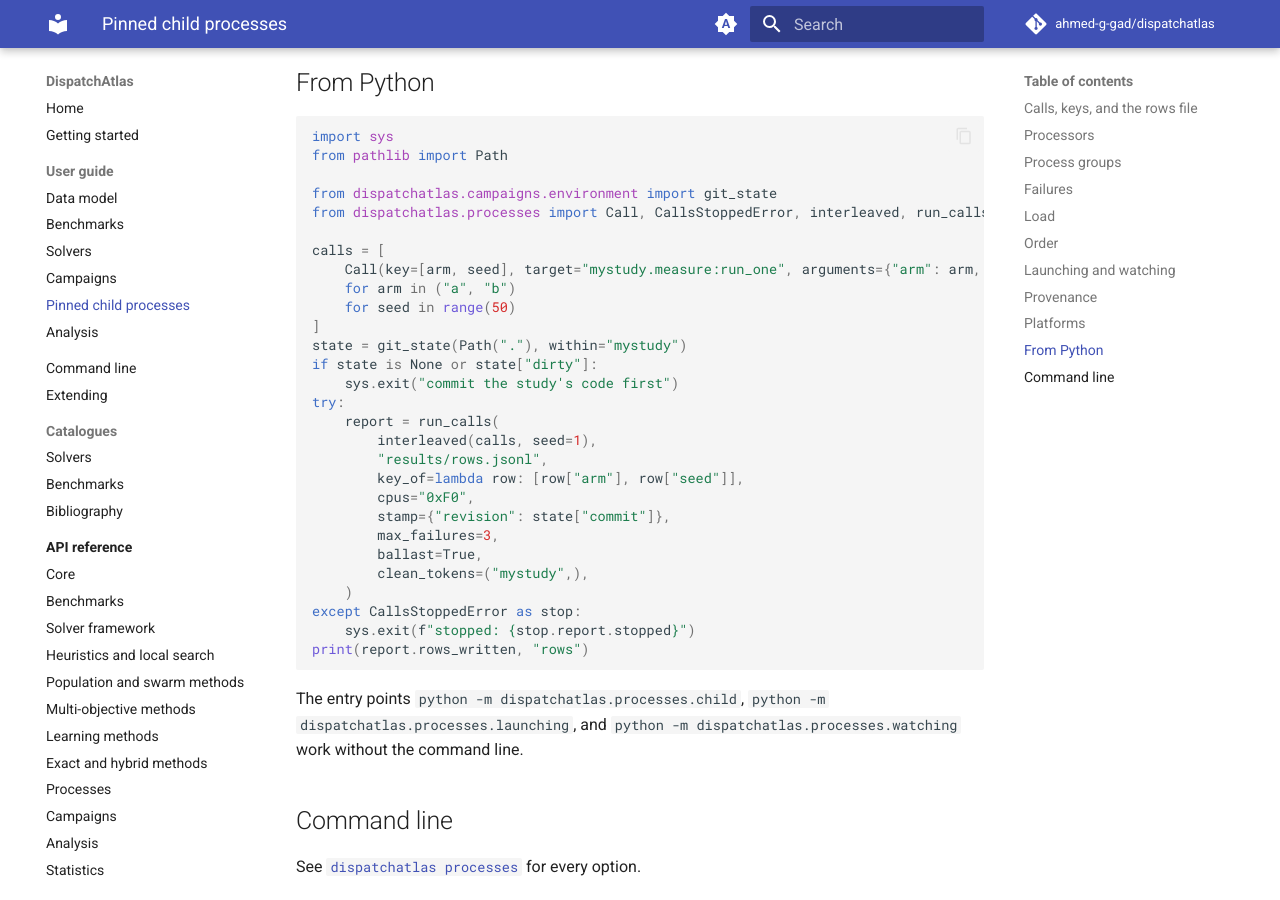
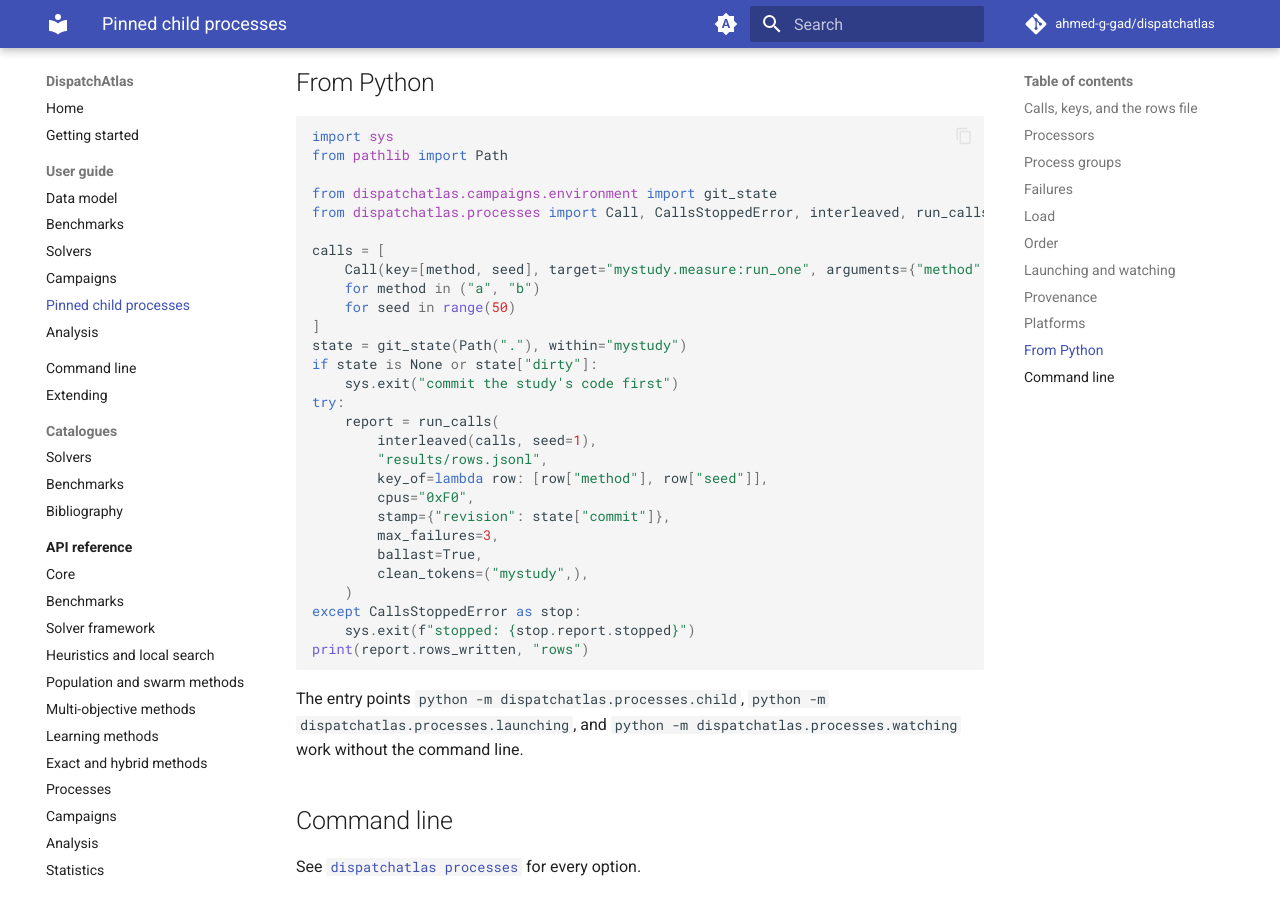
Before and after one commit to Ahmed-G-Gad/dispatchatlas, an MkDocs documentation site: the page built from docs/guide/processes.md, in a window 1280 px wide and 900 px high, scrolled down 6248 px. Built offline with MkDocs 1.6.1 and Material for MkDocs 9.7.7, drawn with Linux system fonts in a browser that asks for light colours; comment, search, counter and statistics services are not loaded.

Commit message:
Name the processes guide's example variable "method"
An outside edit of 14 November renamed the example study's variable from "arm" to "method" in
the call, its arguments and the row key, consistently within the example. Reviewed and kept under
the user's vocabulary decision of 16 November 2026; nothing else in the library uses "arm" this way.

```diff
--- a/docs/guide/processes.md
+++ b/docs/guide/processes.md
@@ -272,8 +272,8 @@ from dispatchatlas.campaigns.environment import git_state
 from dispatchatlas.processes import Call, CallsStoppedError, interleaved, run_calls
 
 calls = [
-    Call(key=[arm, seed], target="mystudy.measure:run_one", arguments={"arm": arm, "seed": seed})
-    for arm in ("a", "b")
+    Call(key=[method, seed], target="mystudy.measure:run_one", arguments={"method": method, "seed": seed})
+    for method in ("a", "b")
     for seed in range(50)
 ]
 state = git_state(Path("."), within="mystudy")
@@ -283,7 +283,7 @@ try:
     report = run_calls(
         interleaved(calls, seed=1),
         "results/rows.jsonl",
-        key_of=lambda row: [row["arm"], row["seed"]],
+        key_of=lambda row: [row["method"], row["seed"]],
         cpus="0xF0",
         stamp={"revision": state["commit"]},
         max_failures=3,
```
